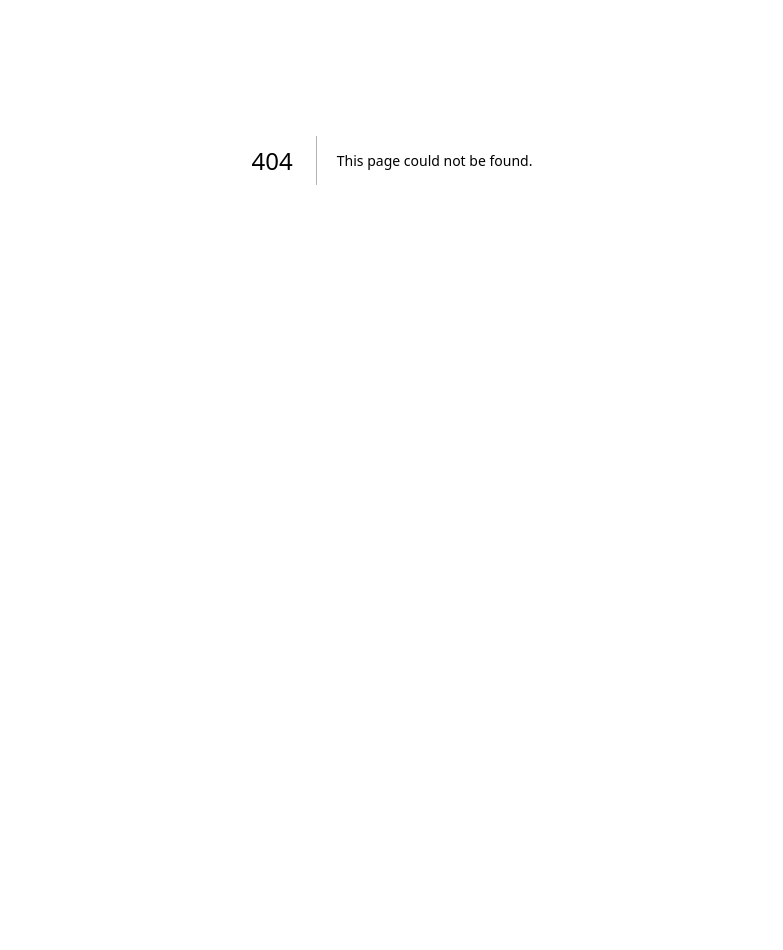
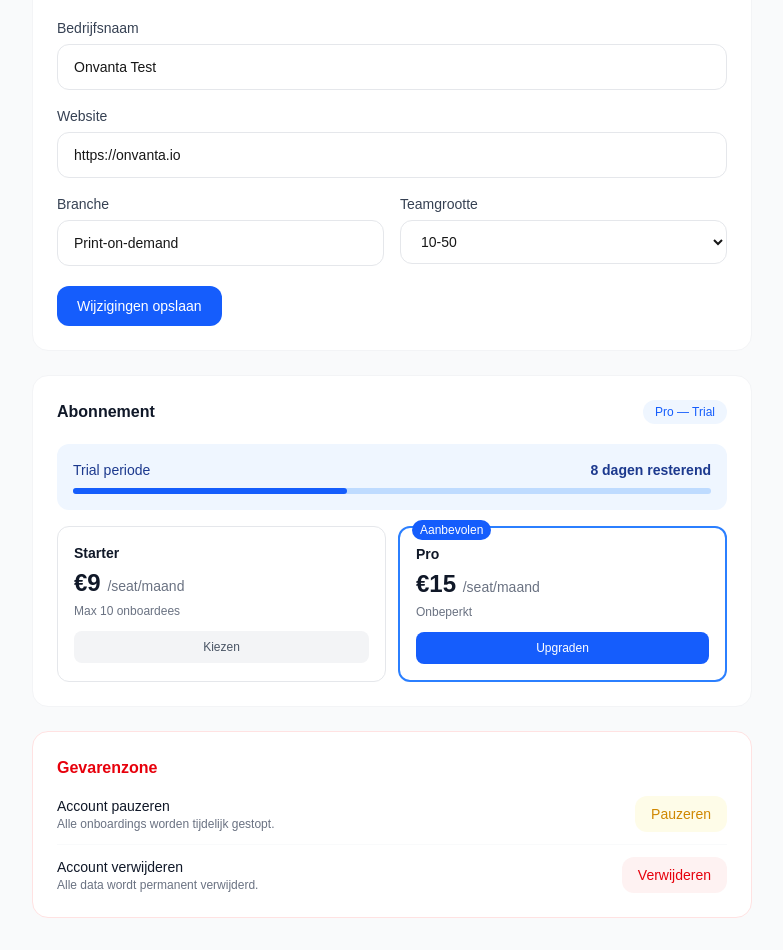
Before and after one commit to arnolddewitte-cpu/onvanta, a Next.js app: page /admin/settings in a window 1280 px wide. Before the commit this address had no page. Shown: the part 240-1190 px from the top of the page, without its empty margins (248-1031 px from the left). Before the commit the page ends 800 px from the top, so only its background shows below. Built offline with nearby package versions, Linux system fonts and the light colour scheme.

Commit message:
feat: admin settings page complete

```diff
--- /dev/null
+++ b/src/app/admin/settings/page.tsx
@@ -0,0 +1,162 @@
+'use client'
+
+import { useState } from 'react'
+
+export default function SettingsPage() {
+  const [company, setCompany] = useState({
+    name: 'Onvanta Test',
+    website: 'https://onvanta.io',
+    industry: 'Print-on-demand',
+    size: '10-50',
+  })
+
+  const [saved, setSaved] = useState(false)
+
+  function handleSave() {
+    setSaved(true)
+    setTimeout(() => setSaved(false), 2000)
+  }
+
+  return (
+    <main className="min-h-screen bg-gray-50">
+      {/* Header */}
+      <div className="bg-white border-b border-gray-100 px-6 py-4">
+        <div className="max-w-3xl mx-auto flex items-center justify-between">
+          <div className="flex items-center gap-3">
+            <div className="w-8 h-8 bg-blue-600 rounded-lg flex items-center justify-center">
+              <span className="text-white font-semibold text-sm">O</span>
+            </div>
+            <span className="font-semibold text-gray-900">Onvanta</span>
+            <span className="text-xs bg-gray-100 text-gray-500 px-2 py-1 rounded-full">Admin</span>
+          </div>
+          <a href="/admin" className="text-sm text-gray-500 hover:text-gray-700">← Admin</a>
+        </div>
+      </div>
+
+      <div className="max-w-3xl mx-auto px-6 py-8">
+        <div className="mb-8">
+          <h1 className="text-2xl font-semibold text-gray-900">Instellingen</h1>
+          <p className="text-gray-500 mt-1">Beheer je bedrijfsinstellingen en abonnement.</p>
+        </div>
+
+        {/* Bedrijfsgegevens */}
+        <div className="bg-white rounded-2xl border border-gray-100 p-6 mb-6">
+          <h2 className="font-semibold text-gray-900 mb-5">Bedrijfsgegevens</h2>
+          <div className="space-y-4">
+            <div>
+              <label className="block text-sm font-medium text-gray-700 mb-1.5">Bedrijfsnaam</label>
+              <input
+                type="text"
+                value={company.name}
+                onChange={e => setCompany({ ...company, name: e.target.value })}
+                className="w-full px-4 py-3 rounded-xl border border-gray-200 text-sm focus:outline-none focus:ring-2 focus:ring-blue-500"
+              />
+            </div>
+            <div>
+              <label className="block text-sm font-medium text-gray-700 mb-1.5">Website</label>
+              <input
+                type="text"
+                value={company.website}
+                onChange={e => setCompany({ ...company, website: e.target.value })}
+                className="w-full px-4 py-3 rounded-xl border border-gray-200 text-sm focus:outline-none focus:ring-2 focus:ring-blue-500"
+              />
+            </div>
+            <div className="grid grid-cols-2 gap-4">
+              <div>
+                <label className="block text-sm font-medium text-gray-700 mb-1.5">Branche</label>
+                <input
+                  type="text"
+                  value={company.industry}
+                  onChange={e => setCompany({ ...company, industry: e.target.value })}
+                  className="w-full px-4 py-3 rounded-xl border border-gray-200 text-sm focus:outline-none focus:ring-2 focus:ring-blue-500"
+                />
+              </div>
+              <div>
+                <label className="block text-sm font-medium text-gray-700 mb-1.5">Teamgrootte</label>
+                <select
+                  value={company.size}
+                  onChange={e => setCompany({ ...company, size: e.target.value })}
+                  className="w-full px-4 py-3 rounded-xl border border-gray-200 text-sm focus:outline-none focus:ring-2 focus:ring-blue-500 bg-white"
+                >
+                  <option value="1-10">1-10</option>
+                  <option value="10-50">10-50</option>
+                  <option value="50-100">50-100</option>
+                  <option value="100+">100+</option>
+                </select>
+              </div>
+            </div>
+          </div>
+          <button
+            onClick={handleSave}
+            className={`mt-5 px-5 py-2.5 rounded-xl text-sm font-medium transition-colors ${
+              saved ? 'bg-green-500 text-white' : 'bg-blue-600 text-white hover:bg-blue-700'
+            }`}
+          >
+            {saved ? '✓ Opgeslagen!' : 'Wijzigingen opslaan'}
+          </button>
+        </div>
+
+        {/* Abonnement */}
+        <div className="bg-white rounded-2xl border border-gray-100 p-6 mb-6">
+          <div className="flex items-center justify-between mb-5">
+            <h2 className="font-semibold text-gray-900">Abonnement</h2>
+            <span className="text-xs bg-blue-50 text-blue-600 px-3 py-1 rounded-full font-medium">Pro — Trial</span>
+          </div>
+          <div className="bg-blue-50 rounded-xl p-4 mb-4">
+            <div className="flex items-center justify-between mb-1">
+              <p className="text-sm font-medium text-blue-900">Trial periode</p>
+              <p className="text-sm font-bold text-blue-900">8 dagen resterend</p>
+            </div>
+            <div className="w-full bg-blue-200 rounded-full h-1.5 mt-2">
+              <div className="bg-blue-600 h-1.5 rounded-full" style={{ width: '43%' }}></div>
+            </div>
+          </div>
+          <div className="grid grid-cols-2 gap-3">
+            <div className="border border-gray-200 rounded-xl p-4">
+              <p className="text-sm font-semibold text-gray-900">Starter</p>
+              <p className="text-2xl font-bold text-gray-900 mt-1">€9 <span className="text-sm font-normal text-gray-500">/seat/maand</span></p>
+              <p className="text-xs text-gray-500 mt-1">Max 10 onboardees</p>
+              <button className="mt-3 w-full bg-gray-100 text-gray-600 py-2 rounded-lg text-xs font-medium hover:bg-gray-200 transition-colors">
+                Kiezen
+              </button>
+            </div>
+            <div className="border-2 border-blue-500 rounded-xl p-4 relative">
+              <span className="absolute -top-2 left-3 text-xs bg-blue-600 text-white px-2 py-0.5 rounded-full">Aanbevolen</span>
+              <p className="text-sm font-semibold text-gray-900">Pro</p>
+              <p className="text-2xl font-bold text-gray-900 mt-1">€15 <span className="text-sm font-normal text-gray-500">/seat/maand</span></p>
+              <p className="text-xs text-gray-500 mt-1">Onbeperkt</p>
+              <button className="mt-3 w-full bg-blue-600 text-white py-2 rounded-lg text-xs font-medium hover:bg-blue-700 transition-colors">
+                Upgraden
+              </button>
+            </div>
+          </div>
+        </div>
+
+        {/* Gevaar zone */}
+        <div className="bg-white rounded-2xl border border-red-100 p-6">
+          <h2 className="font-semibold text-red-600 mb-4">Gevarenzone</h2>
+          <div className="space-y-3">
+            <div className="flex items-center justify-between">
+              <div>
+                <p className="text-sm font-medium text-gray-900">Account pauzeren</p>
+                <p className="text-xs text-gray-500">Alle onboardings worden tijdelijk gestopt.</p>
+              </div>
+              <button className="text-sm bg-yellow-50 text-yellow-600 px-4 py-2 rounded-xl hover:bg-yellow-100 transition-colors font-medium">
+                Pauzeren
+              </button>
+            </div>
+            <div className="border-t border-gray-50 pt-3 flex items-center justify-between">
+              <div>
+                <p className="text-sm font-medium text-gray-900">Account verwijderen</p>
+                <p className="text-xs text-gray-500">Alle data wordt permanent verwijderd.</p>
+              </div>
+              <button className="text-sm bg-red-50 text-red-600 px-4 py-2 rounded-xl hover:bg-red-100 transition-colors font-medium">
+                Verwijderen
+              </button>
+            </div>
+          </div>
+        </div>
+      </div>
+    </main>
+  )
+}
```
